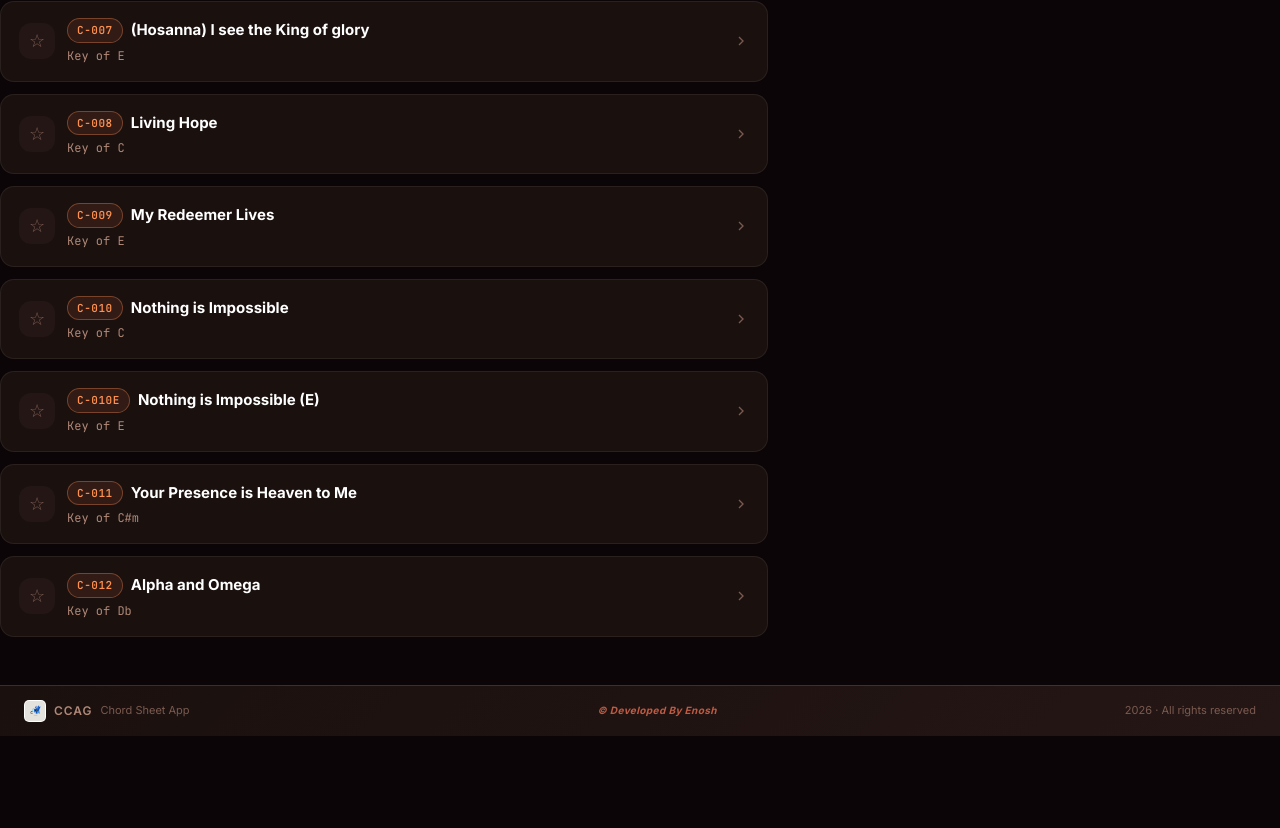
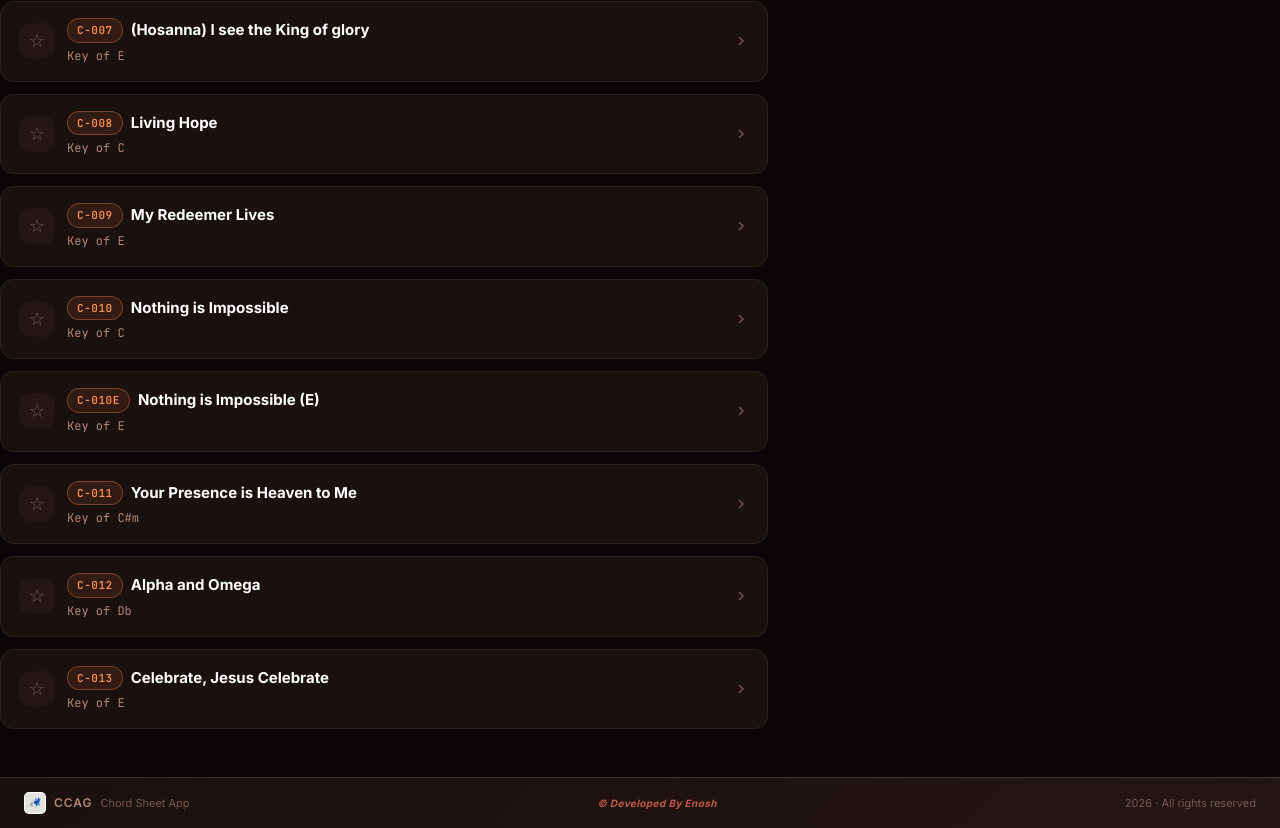
Before and after one commit to Shermith-428/ccag, a React (Vite) app: page / in a window 1280 px wide. Shown: the part 870-1698 px from the top of the page. Before the commit the page ends 1606 px from the top, so only its background shows below. Built offline with nearby package versions, Linux system fonts and the light colour scheme.

Commit message:
add C-013 Celebrate Jesus Celebrate

```diff
--- a/src/data/hymns.js
+++ b/src/data/hymns.js
@@ -433,6 +433,34 @@ const hymns = [
       },
     ],
   },
+  ,
+  {
+    id: 13,
+    code: "C-013",
+    name: "Celebrate, Jesus Celebrate",
+    key: "E",
+    content: [
+      {
+        section: "Verse",
+        lines: [
+          { chords: "E   A    B    E      A B E", lyric: "Celebrate, Jesus celebrate" },
+          { chords: "E   A    B    E      A B E", lyric: "Celebrate, Jesus celebrate" },
+          { chords: "E   A    B    E      A B E", lyric: "Celebrate, Jesus celebrate" },
+          { chords: "E   A    B    E      A B E", lyric: "Celebrate, Jesus celebrate" },
+        ],
+      },
+      {
+        section: "Chorus",
+        lines: [
+          { chords: "     B              C#m", lyric: "He is risen, He is risen" },
+          { chords: "          B              C#m", lyric: "And He lives forevermore" },
+          { chords: "     B              C#m", lyric: "He is risen, He is risen" },
+          { chords: "          B", lyric: "Come on and celebrate" },
+          { chords: "     A       B    E", lyric: "The resurrection of our Lord" },
+        ],
+      },
+    ],
+  },
 ];
 
 export default hymns;
```
